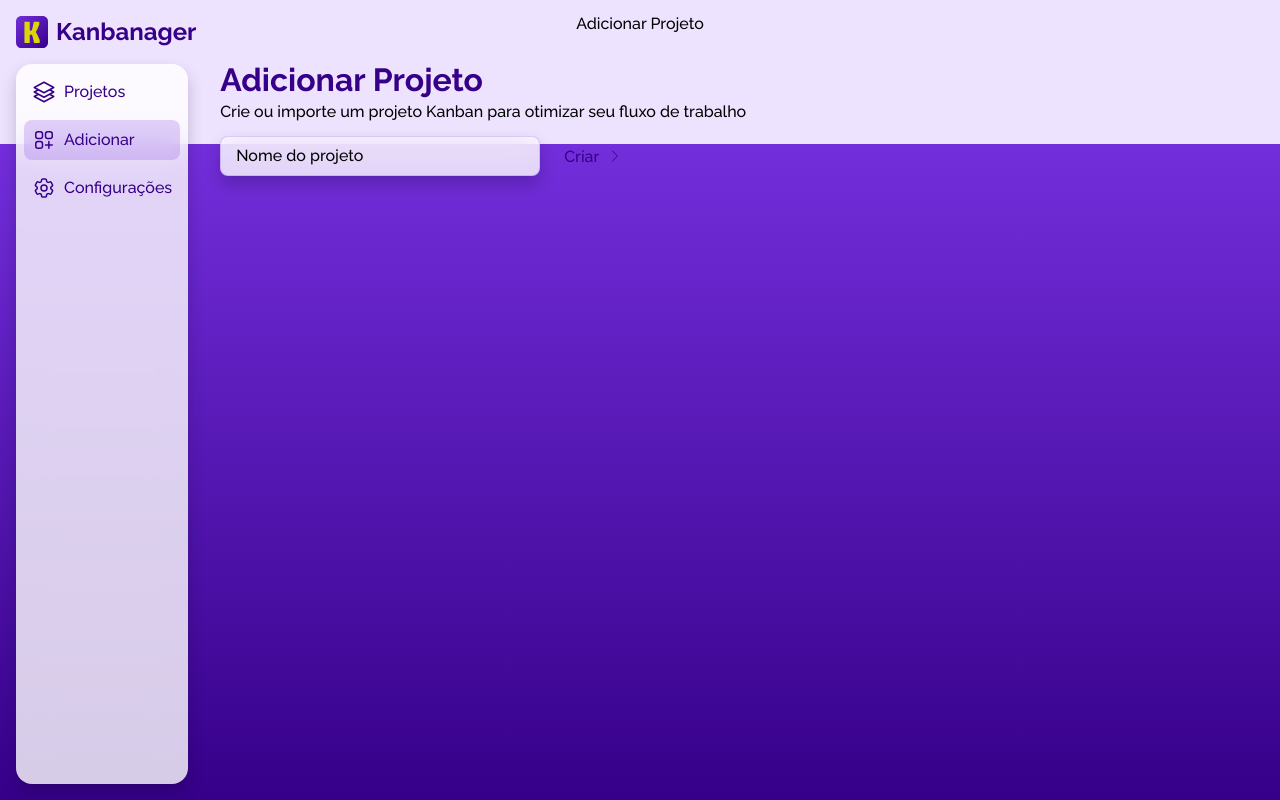
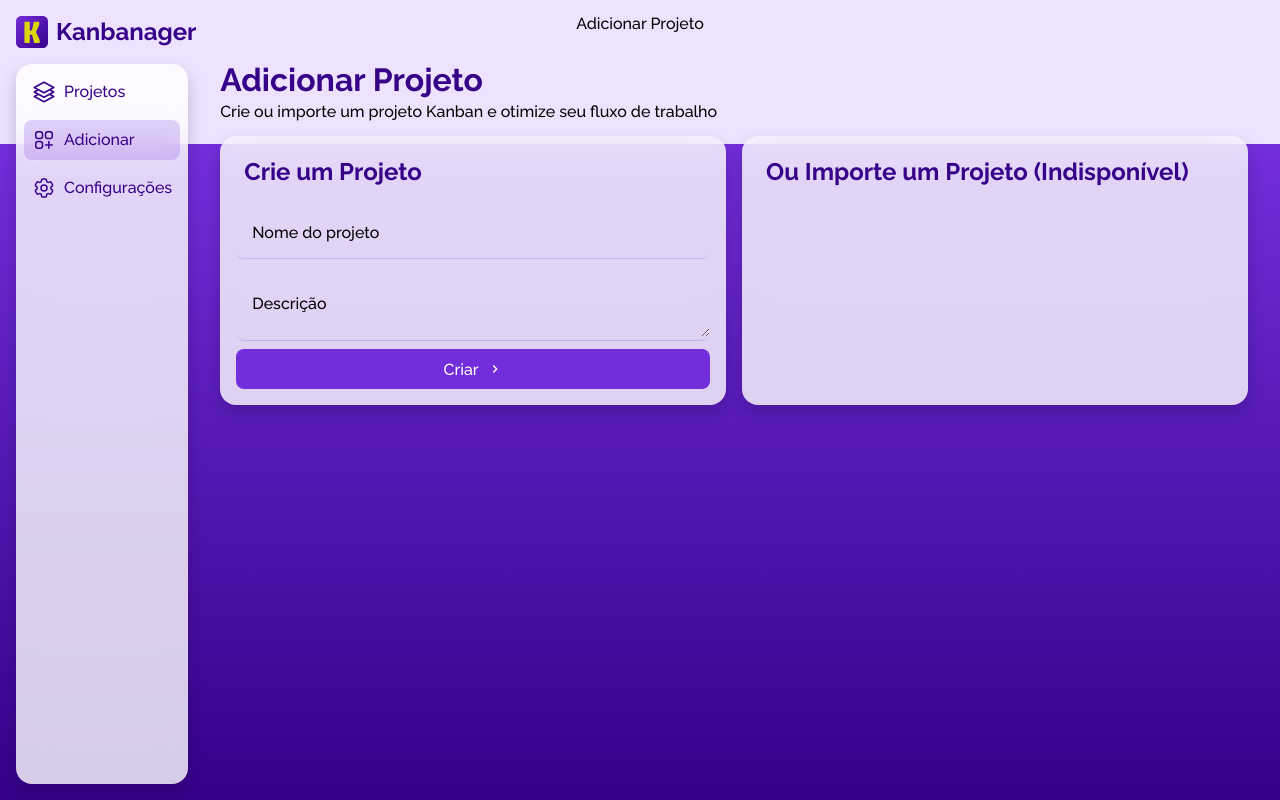
Before and after one commit to D-Picinato/kanbanager, a React (Vite) app: page /addproject in a window 1280 px wide. Built offline with nearby package versions, Linux system fonts and the light colour scheme.

Commit message:
Layout da página de adicionar projeto concluído

```diff
--- a/package.json
+++ b/package.json
@@ -4,7 +4,7 @@
   "version": "0.0.0",
   "type": "module",
   "scripts": {
-    "dev": "vite",
+    "dev": "vite --host",
     "build": "vite build",
     "lint": "eslint .",
     "preview": "vite preview"
--- a/src/assets/scss/index.scss
+++ b/src/assets/scss/index.scss
@@ -14,6 +14,7 @@
   --white-80: #FFFFFFCC;
   --tom-claro: #EEE3FF;
   --tom-escuro: #0A0018;
+  --tom-escuro-50: #0A001880;
   --tom-escuro-20: #0A001833;
 
   --gradient: linear-gradient(45deg, var(--primary), var(--secondary));
@@ -82,32 +83,49 @@ h3 {
 
 h4,
 button,
-input {
+input,
+textarea {
   font-size: 16rem;
 }
 
-a {
-  text-decoration: none;
-  color: $secondary;
-  cursor: pointer;
+textarea {
+  font-family: 'Raleway';
 }
 
 button {
   display: flex;
-  align-items: center;
+  gap: 8rem;
+}
+
+a,
+button {
+  text-decoration: none;
+  color: $secondary;
+  cursor: pointer;
+  font-family: 'Raleway';
   border: none;
   background: none;
-  font-family: 'Raleway';
-  color: $secondary;
-  cursor: pointer;
-  gap: 8rem;
+
+  &.button {
+    align-items: center;
+    justify-content: center;
     padding: 8rem;
     border-radius: 8rem;
+    height: 40rem;
+
+    &.left {
+      justify-content: start;
+    }
 
     &.normal {
       &:hover {
         background: $primary-20;
       }
+    }
+
+    &.primary {
+      background: $primary;
+      color: $white;
     }
 
     &.red {
@@ -118,9 +136,6 @@ button {
       }
     }
   }
-
-input {
-  width: 320rem;
 }
 
 #root {
@@ -298,6 +313,13 @@ table {
   }
 }
 
+form {
+  display: flex;
+  flex-direction: column;
+  gap: 8rem;
+  width: 100%;
+}
+
 .grid-row {
   display: grid;
   grid-auto-flow: column;
--- a/src/assets/scss/variables.scss
+++ b/src/assets/scss/variables.scss
@@ -9,6 +9,7 @@ $white: var(--white);
 $white-80: var(--white-80);
 $tom-claro: var(--tom-claro);
 $tom-escuro: var(--tom-escuro);
+$tom-escuro-50: var(--tom-escuro-50);
 $tom-escuro-20: var(--tom-escuro-20);
 
 $gradient: var(--gradient);
--- a/src/components/Input/index.jsx
+++ b/src/components/Input/Input.jsx
@@ -2,13 +2,13 @@ import './styles.scss'
 import { useState } from 'react'
 
 /**
- * @param {React.InputHTMLAttributes} props
+ * @param {React.InputHTMLAttributes<HTMLInputElement>} props
  */
 
-export default function Input({ idname, label, onChange, ...props }) {
+export default function Input({ idname, label, bgFill, onChange, ...props }) {
   const [currentValue, setCurrentValue] = useState()
 
-  return <div className="Input">
+  return <div className={"Input" + (bgFill ? ' fill' : '')}>
     <input
       id={idname}
       name={idname}
--- /dev/null
+++ b/src/components/Input/Textarea.jsx
@@ -0,0 +1,25 @@
+import './styles.scss'
+import { useState } from 'react'
+
+/**
+ * @param {React.TextareaHTMLAttributes<HTMLTextAreaElement>} props
+ */
+
+export default function Textarea({ idname, label, bgFill, onChange, ...props }) {
+  const [currentValue, setCurrentValue] = useState()
+
+  return <div className={"Textarea" + (bgFill ? ' fill' : '')}>
+    <textarea
+      id={idname}
+      name={idname}
+      onChange={(e) => {
+        setCurrentValue(e.target.value)
+        if (onChange) onChange(e)
+      }}
+      {...props}
+    />
+    <div className={'label' + (currentValue ? ' valued' : '')}>
+      <label htmlFor={idname}>{label}</label>
+    </div>
+  </div>
+}
--- a/src/components/Input/styles.scss
+++ b/src/components/Input/styles.scss
@@ -1,8 +1,33 @@
 @use '../../assets/scss/variables.scss' as *;
 @use '../../assets/scss/mixins.scss' as *;
 
-.Input {
+.Input,
+.Textarea {
   position: relative;
+  border-bottom: $border;
+  border-radius: 8rem;
+  padding-top: 16rem;
+
+  * {
+    outline: none;
+  }
+
+  &.fill {
+    @include glass;
+  }
+
+  input,
+  textarea {
+    border: none;
+    background: none;
+    padding: 8rem 16rem;
+    border-radius: 8rem;
+    width: 100%;
+  }
+
+  textarea {
+    min-height: 40rem !important;
+  }
 
   .label {
     position: absolute;
@@ -11,34 +36,26 @@
     width: 100%;
     display: flex;
     align-items: center;
-    padding: 0 16rem;
+    padding: 14rem 16rem;
     top: 0;
     left: 0;
     transition: all .3s ease;
 
     label {
       transition: all .3s ease;
+      width: fit-content;
     }
   }
 
-  input {
-    border: $border;
-    height: 40rem;
-    padding: 0 16rem;
-    border-radius: 8rem;
-    @include glass;
-  }
-
   input:focus+.label,
+  textarea:focus+.label,
   .label.valued {
-    top: -18rem;
+    height: 16rem;
 
     label {
-      background: $tom-claro;
+      color: $tom-escuro-50;
       font-size: 12rem;
-      box-shadow: none;
       border-radius: 4rem;
-      padding: 2rem 4rem;
     }
   }
 }
--- a/src/models/project.js
+++ b/src/models/project.js
@@ -12,7 +12,7 @@ class ProjectModel {
   }
 
   // Método para criar um projeto
-  save = e => {
+  create = e => {
     const formData = new FormData(e.target)
 
     this.#list.push({
--- a/src/pages/DashboardLayout.jsx
+++ b/src/pages/DashboardLayout.jsx
@@ -1,7 +1,9 @@
 import { NavLink, Outlet } from "react-router-dom"
+
 import useAppContext from "../contexts/AppContext"
+import { useNavContext } from "../contexts/NavContext"
+
 import Logo from "../components/Logo"
-import { useNavContext } from "../contexts/NavContext"
 
 export default function DashboardLayout() {
   const { path } = useAppContext()
--- a/src/pages/Main/AddProject.jsx
+++ b/src/pages/Main/AddProject.jsx
@@ -1,9 +1,12 @@
-import { HiOutlineChevronRight } from "react-icons/hi2"
 import { useNavigate } from "react-router-dom"
 import { useEffect } from "react"
+
+import { MdOutlineKeyboardArrowRight } from "react-icons/md"
+
 import useAppContext from "../../contexts/AppContext"
 
-import Input from "../../components/Input"
+import Input from "../../components/Input/Input"
+import Textarea from "../../components/Input/Textarea"
 
 import projectModel from '../../models/project'
 
@@ -17,21 +20,30 @@ export default function AddProject() {
 
   const projectSubmit = e => {
     e.preventDefault()
-    projectModel.save(e)
+    projectModel.create(e)
     navigate('/')
   }
 
   return <>
     <div className="titlePage">
       <h2>Adicionar Projeto</h2>
-      <p>Crie ou importe um projeto Kanban para otimizar seu fluxo de trabalho</p>
+      <p>Crie ou importe um projeto Kanban e otimize seu fluxo de trabalho</p>
     </div>
-    <form className="flex-row" onSubmit={projectSubmit} autoComplete="off">
-      <Input required idname='name' label='Nome do projeto' />
-      <button>
-        <span>Criar</span>
-        <HiOutlineChevronRight />
-      </button>
-    </form>
+    <div className="grid-row">
+      <section>
+        <h3>Crie um Projeto</h3>
+        <form onSubmit={projectSubmit} autoComplete="off">
+          <Input required idname='name' label='Nome do projeto' />
+          <Textarea idname='description' label='Descrição' />
+          <button className="button primary">
+            <span>Criar</span>
+            <MdOutlineKeyboardArrowRight />
+          </button>
+        </form>
+      </section>
+      <section>
+        <h3>Ou Importe um Projeto (Indisponível)</h3>
+      </section>
+    </div>
   </>
 }
--- a/src/pages/Main/Projects.jsx
+++ b/src/pages/Main/Projects.jsx
@@ -1,5 +1,5 @@
 import { HiOutlineArrowDown, HiOutlineDocumentArrowDown, HiOutlineEllipsisHorizontal, HiOutlineTrash } from "react-icons/hi2"
-import Input from "../../components/Input"
+import Input from "../../components/Input/Input"
 import { useEffect, useState } from "react"
 import projectModel from "../../models/project"
 import Dropdown from "../../components/Dropdown"
@@ -24,15 +24,14 @@ export default function ProjectsPage() {
       <h2>Projetos Kanban</h2>
       <p>Gerencie seus projetos de forma simples e eficiente com o método ágil Kanban</p>
     </div>
-    <div className="row">
     <Input
       type="text"
       idname="search"
       label="Pesquise um projeto"
       autoComplete="off"
+      bgFill={true}
       onChange={e => { setProjectList(projectModel.list().filter(item => item.name.toLowerCase().includes(e.target.value.toLowerCase()))) }}
     />
-    </div>
     {projectList.length > 0
       ? <table>
         <thead>
@@ -60,11 +59,11 @@ export default function ProjectsPage() {
             <td>
               <Dropdown justify='left' align='center' icon={<HiOutlineEllipsisHorizontal />}>
                 <div className="moreOptions">
-                  <button className="normal">
+                  <button className="button left normal">
                     <HiOutlineDocumentArrowDown />
                     <span>Exportar</span>
                   </button>
-                  <button className="red" onClick={() => handleRemoveItem(item.id)}>
+                  <button className="button left red" onClick={() => handleRemoveItem(item.id)}>
                     <HiOutlineTrash />
                     <span>Excluir</span>
                   </button>
```
Lines whose indentation alone changed are shown as unchanged.
